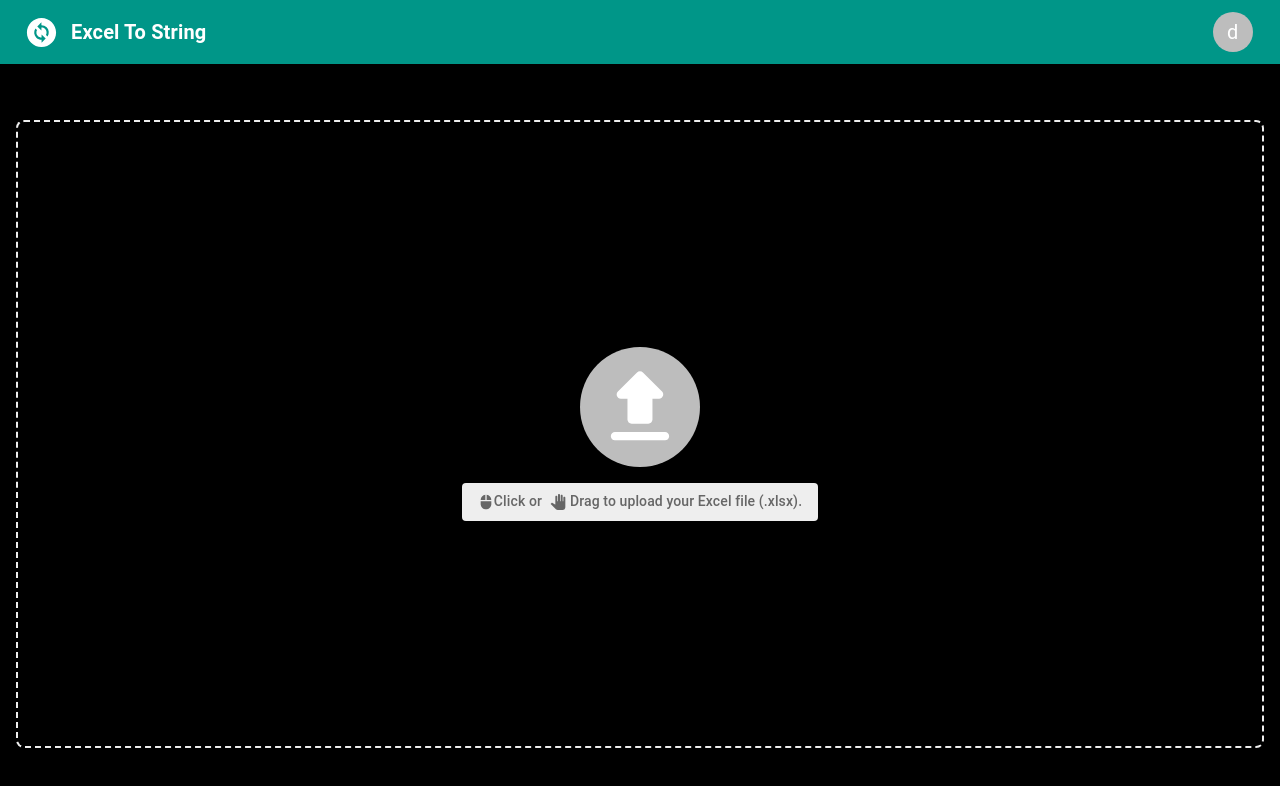
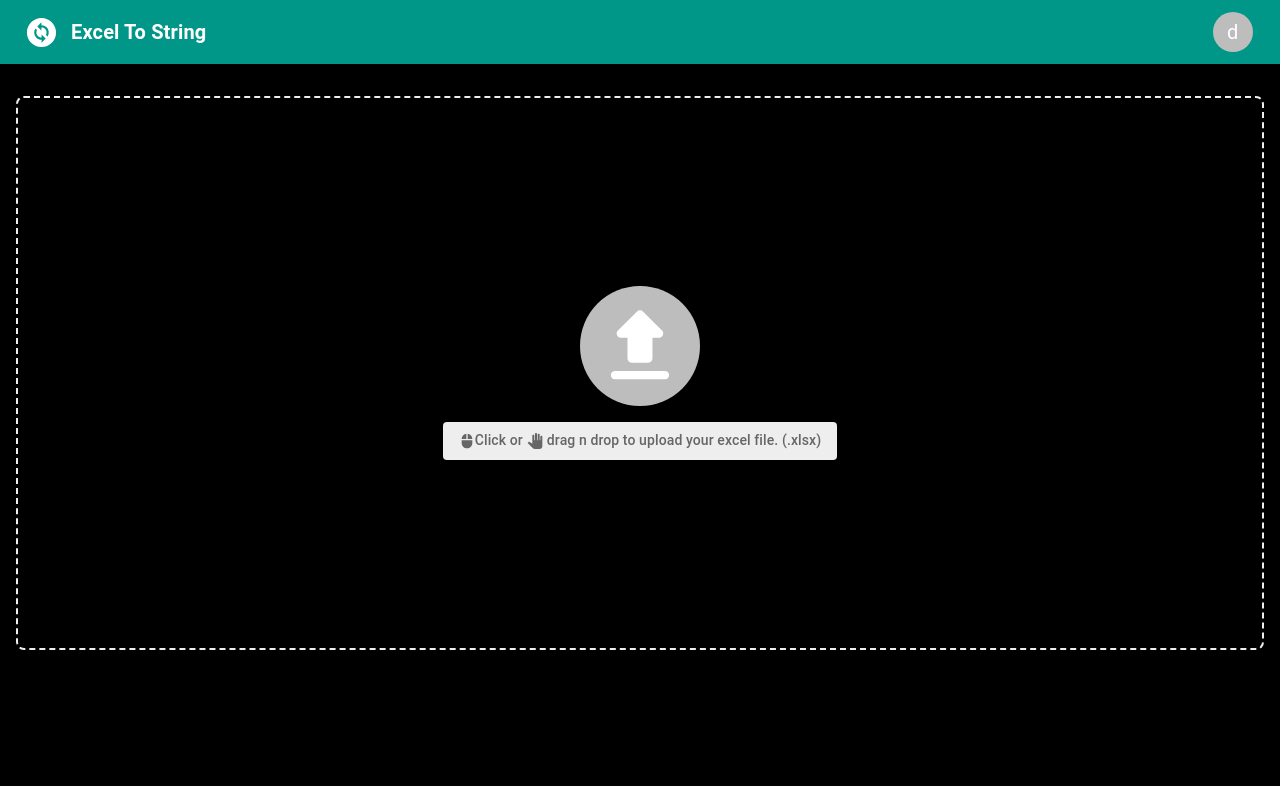
Before and after one commit to dohyun2im/d3js-ex4, a Next.js app: page / in a window 1280 px wide. Shown: the top 786 px of the page. Built offline with nearby package versions, Linux system fonts and the light colour scheme.

Commit message:
Refactor: add error case

```diff
--- a/app/page.tsx
+++ b/app/page.tsx
@@ -50,14 +50,18 @@ export default function Home() {
 
         const reader = new FileReader();
         reader.onload = (e) => {
-            const data = new Uint8Array(e.target?.result as ArrayBuffer);
-            const workbook = XLSX.read(data, { type: "array", cellText: false });
+            const fileData = new Uint8Array(e.target?.result as ArrayBuffer);
+            const workbook = XLSX.read(fileData, { type: "array", cellText: false });
             const worksheet = workbook.Sheets[workbook.SheetNames[0]];
             const jsonData: string[][] = XLSX.utils.sheet_to_json(worksheet, {
                 header: 1,
             });
 
             const arr = jsonData.filter((d: string[]) => d.length > 0);
+            if (_.isEmpty(arr)) {
+                setError("No data in the file.");
+                return;
+            }
             setData(arr);
         };
         reader.readAsArrayBuffer(file);
@@ -89,18 +93,25 @@ export default function Home() {
                     </Toolbar>
                 </AppBar>
             </Box>
+            <Box sx={{ p: 2 }}>
+                {error && (
+                    <Alert severity="error" onClose={() => setError("")}>
+                        {error}
+                    </Alert>
+                )}
+            </Box>
             <Box
                 display="flex"
                 justifyContent="center"
                 alignItems="center"
                 sx={{
                     position: "relative",
-                    height: "70vh",
+                    height: !_.isEmpty(data) ? 510 : 550,
                     border: "2px dashed #eee",
-                    m: 2,
-                    mt: 7,
-                    p: 4,
+                    mx: 2,
+                    p: !_.isEmpty(data) ? "20px" : undefined,
                     borderRadius: "8px",
+                    overflow: "hidden",
                 }}>
                 <DropZoneContainer {...getRootProps({ className: "dropzone" })}>
                     <input {...getInputProps()} />
@@ -110,11 +121,9 @@ export default function Home() {
                                 sx={{
                                     width: "100%",
                                     height: "100%",
-                                    overflowX: "auto",
+                                    overflow: "auto",
                                     display: "flex",
                                     flexDirection: "column",
-                                    justifyContent: "center",
-                                    backgroundColor: "transparent",
                                 }}>
                                 <Typography fontWeight={600}>[</Typography>
                                 {data?.map((d: string[], i) => (
@@ -151,13 +160,14 @@ export default function Home() {
                                         <IconButton
                                             sx={{
                                                 background: "#fff",
-                                                "&:hover": { background: "#fff", opacity: 0.7 },
+                                                opacity: 0.75,
+                                                "&:hover": { background: "#fff", opacity: 1 },
                                                 "@keyframes shake": {
                                                     "0%": {
                                                         transform: "translate(0, 0)",
                                                     },
                                                     "50%": {
-                                                        transform: "translate(0, -15px)",
+                                                        transform: "translate(0, -12px)",
                                                     },
                                                     "100%": {
                                                         transform: "translate(0, 0)",
@@ -178,7 +188,8 @@ export default function Home() {
                                         top: 10,
                                         right: 55,
                                         background: "#fff",
-                                        "&:hover": { background: "#fff", opacity: 0.7 },
+                                        opacity: 0.75,
+                                        "&:hover": { background: "#fff", opacity: 1 },
                                     }}>
                                     <Upload />
                                 </IconButton>
@@ -191,7 +202,8 @@ export default function Home() {
                                         top: 10,
                                         right: 10,
                                         background: "#fff",
-                                        "&:hover": { background: "#fff", opacity: 0.7 },
+                                        opacity: 0.75,
+                                        "&:hover": { background: "#fff", opacity: 1 },
                                     }}>
                                     <Delete htmlColor={red[500]} />
                                 </IconButton>
@@ -245,7 +257,7 @@ export default function Home() {
                                     width: "100%",
                                     height: "100%",
                                     ":hover": {
-                                        transform: "scale(1.1)",
+                                        transform: "scale(1.2)",
                                     },
                                 }}>
                                 <Avatar sx={{ p: 5, mb: 2 }}>
@@ -269,15 +281,14 @@ export default function Home() {
                                     }}>
                                     <Mouse sx={{ fontSize: 16 }} />
                                     Click or
-                                    <PanTool sx={{ fontSize: 16, ml: 1, mr: 0.5 }} />
-                                    Drag to upload your Excel file (.xlsx).
+                                    <PanTool sx={{ fontSize: 16, ml: 0.5, mr: 0.5 }} />
+                                    drag n drop to upload your excel file. (.xlsx)
                                 </Typography>
                             </Box>
                         )
                     )}
                 </DropZoneContainer>
             </Box>
-            <Box sx={{ px: 4 }}>{error && <Alert severity="error">{error}</Alert>}</Box>
         </SnackbarProvider>
     );
 }
```
